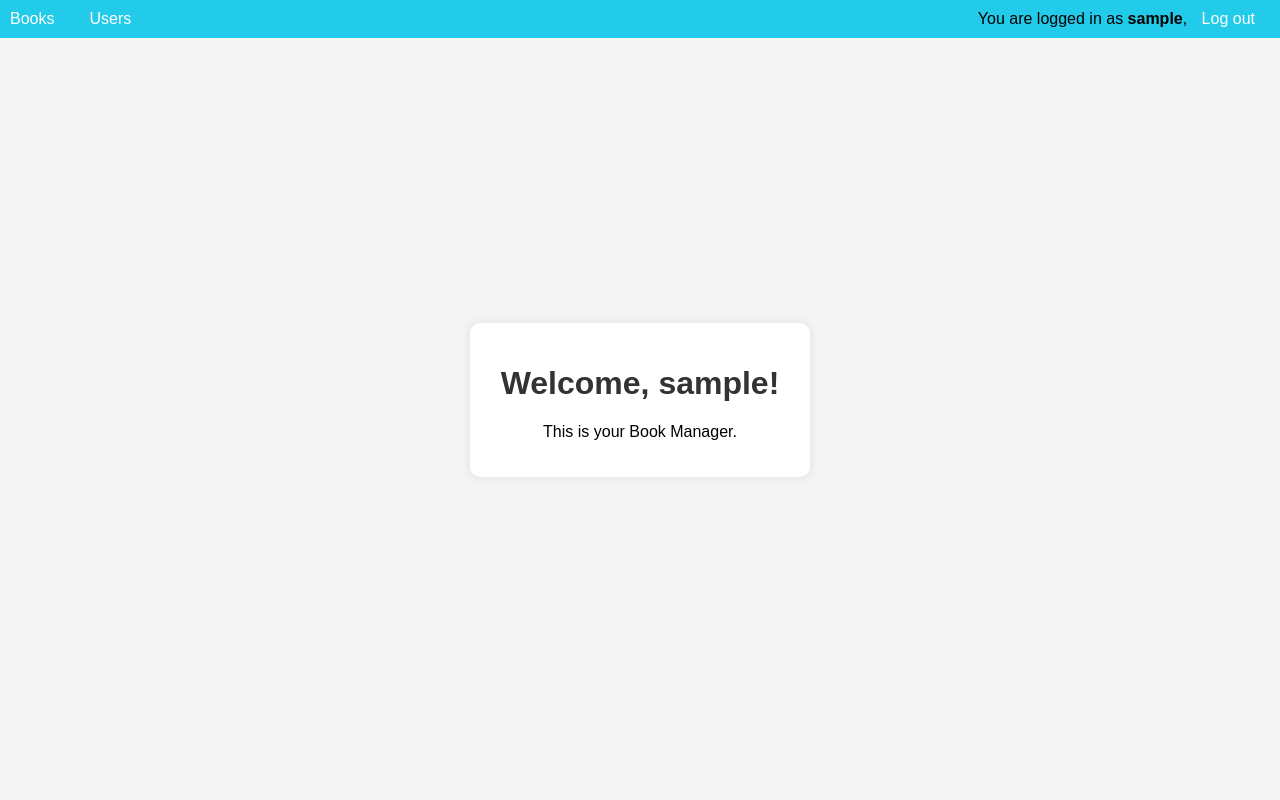
After one commit to balazsmolnar87/library-app-flask, a Flask app: page /book-manager in a window 1280 px wide. The commit adds this page. Run offline with Flask 3, Linux system fonts and the light colour scheme; the visitor is signed in with stand-in values (Sample User, id 1).

Commit message:
Simple login, books, users page, logout

```diff
--- a/app.py
+++ b/app.py
@@ -1,16 +1,57 @@
-from flask import Flask, render_template, request
+from flask import Flask, render_template, session, redirect, url_for, request
+import utils
+
 
 app = Flask(__name__)
+app.secret_key = "946fc61909983c886d51b76cd5b2859e5701b3f74d5dae1c25678e9fa415536b"
+
 
 @app.route('/')
 def index():
     return render_template('index.html')
 
-@app.route('/submit', methods=['POST'])
-def submit():
-    username = request.form.get('username')
-    password = request.form.get('password')
-    return f"Received: Username - {username}, Password - {password}"
+
+@app.route('/login', methods=['GET', 'POST'])
+def login():
+    if request.method == 'POST':
+        username = request.form.get('username')
+        password = request.form.get('password')
+
+        if utils.check_credentials(username, password):
+            session['username'] = username
+            return redirect(url_for('dashboard'))
+        else:
+            return "Invalid credentials. Try again."
+
+    return render_template('index.html')
+
+
+@app.route('/dashboard')
+def dashboard():
+    if 'username' not in session:
+        return redirect(url_for('login'))
+    return render_template('dashboard.html', username=session['username'])
+
+
+@app.route('/book-manager')
+def book_manager():
+    if 'username' not in session:
+        return redirect(url_for('login'))
+    return render_template('book_manager.html', username=session['username'])
+
+
+@app.route('/user-manager')
+def user_manager():
+    if 'username' not in session:
+        return redirect(url_for('login'))
+    return render_template('user_manager.html', username=session['username'])
+
+
+@app.route('/logout')
+def logout():
+    session.pop('username', None)
+    return redirect(url_for('login'))
+
 
 if __name__ == '__main__':
     app.run()
--- /dev/null
+++ b/credentials.csv
@@ -0,0 +1,2 @@
+username,password
+admin,admin
--- a/static/style.css
+++ b/static/style.css
@@ -55,3 +55,38 @@ button {
 button:hover {
     background: #0e535f;
 }
+
+/* Nav bar*/
+.navbar {
+    background-color: #22cbe9;
+    position: fixed;
+    top: 0px;
+    width: 100%;
+    padding: 10px;
+}
+
+.navbar ul {
+    list-style-type: none;
+    margin: 0;
+    padding: 0;
+    overflow: hidden;
+}
+
+.navbar li {
+    float: left;
+    margin-right: 15px;
+}
+
+.navbar li.right {
+    float: right;
+}
+
+.navbar a {
+    text-decoration: none;
+    color: white;
+    padding: 10px;
+}
+
+.navbar a:hover {
+    background-color: #0e535f;
+}
--- /dev/null
+++ b/templates/base.html
@@ -0,0 +1,27 @@
+<!DOCTYPE html>
+<html lang="en">
+<head>
+    <meta charset="UTF-8">
+    <meta name="viewport" content="width=device-width, initial-scale=1.0">
+    <title>{% block title %}Dashboard{% endblock %}</title>
+    <link rel="stylesheet" href="{{ url_for('static', filename='style.css') }}">
+</head>
+<body>
+
+    <nav class="navbar">
+        <ul>
+            <li><a href="{{ url_for('book_manager') }}">Books</a></li>
+            <li><a href="{{ url_for('user_manager') }}">Users</a></li>
+            <li class="right">
+                You are logged in as <strong>{{ username }}</strong>,
+                <a href="{{ url_for('logout') }}">Log out</a>
+            </li>
+        </ul>
+    </nav>
+
+    <div class="container">
+        {% block content %}{% endblock %}
+    </div>
+
+</body>
+</html>
--- /dev/null
+++ b/templates/book_manager.html
@@ -0,0 +1,10 @@
+{% extends 'base.html' %}
+
+{% block title %}Book Manager{% endblock %}
+
+{% block content %}
+    <div>
+        <h1>Welcome, {{ username }}!</h1>
+        <p>This is your Book Manager.</p>
+    </div>
+{% endblock %}
--- a/templates/index.html
+++ b/templates/index.html
@@ -10,7 +10,7 @@
     <div class="container">
         <h1>Library Manager Ultimate Pro 2000</h1>
         <p>Please log in with you administrator credentials.</p>
-        <form action="/submit" method="POST">
+        <form action="/login" method="POST">
             <label for="username">Username:</label><br>
             <input type="text" id="username" name="username" required><br>
 
```
Also changed, not shown: templates/dashboard.html (added, +10 -0 lines), templates/user_manager.html (added, +10 -0 lines), utils.py (added, +11 -0 lines).
